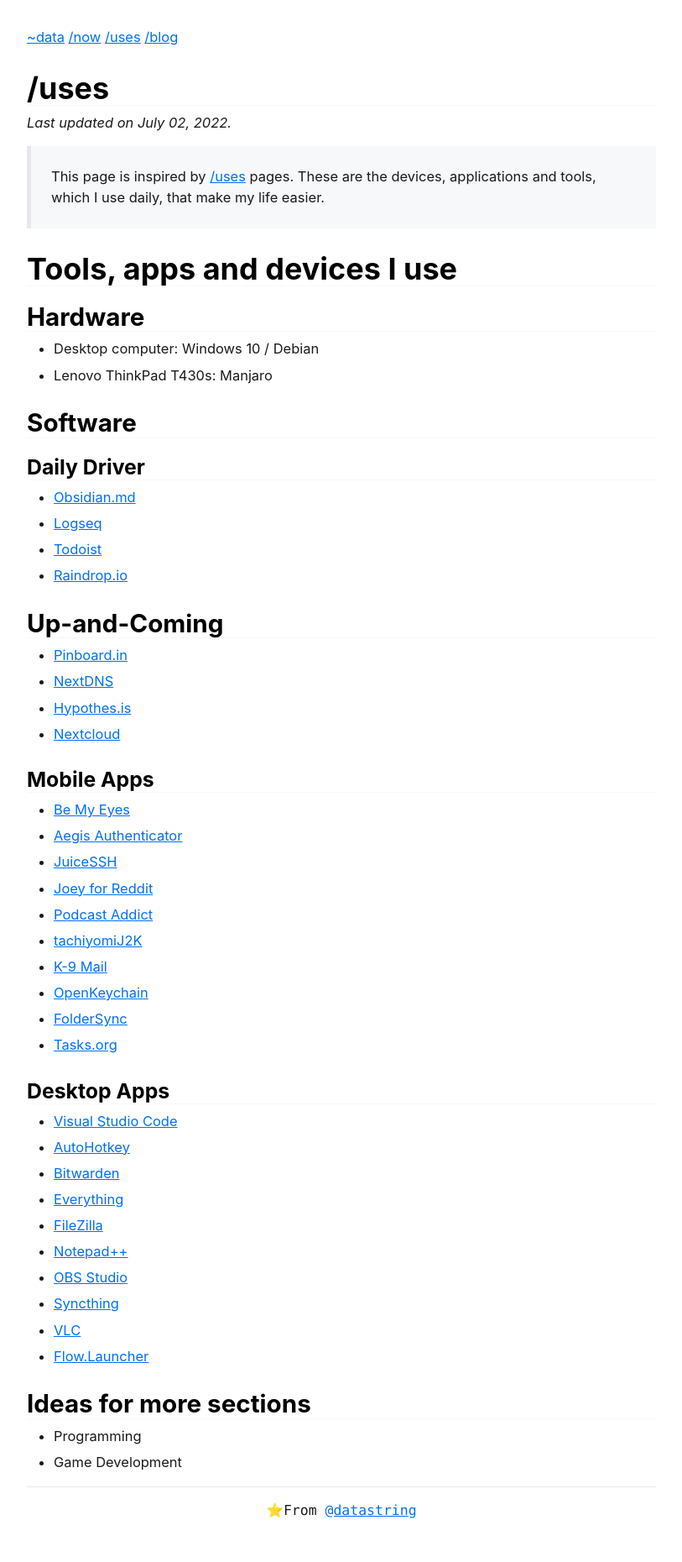
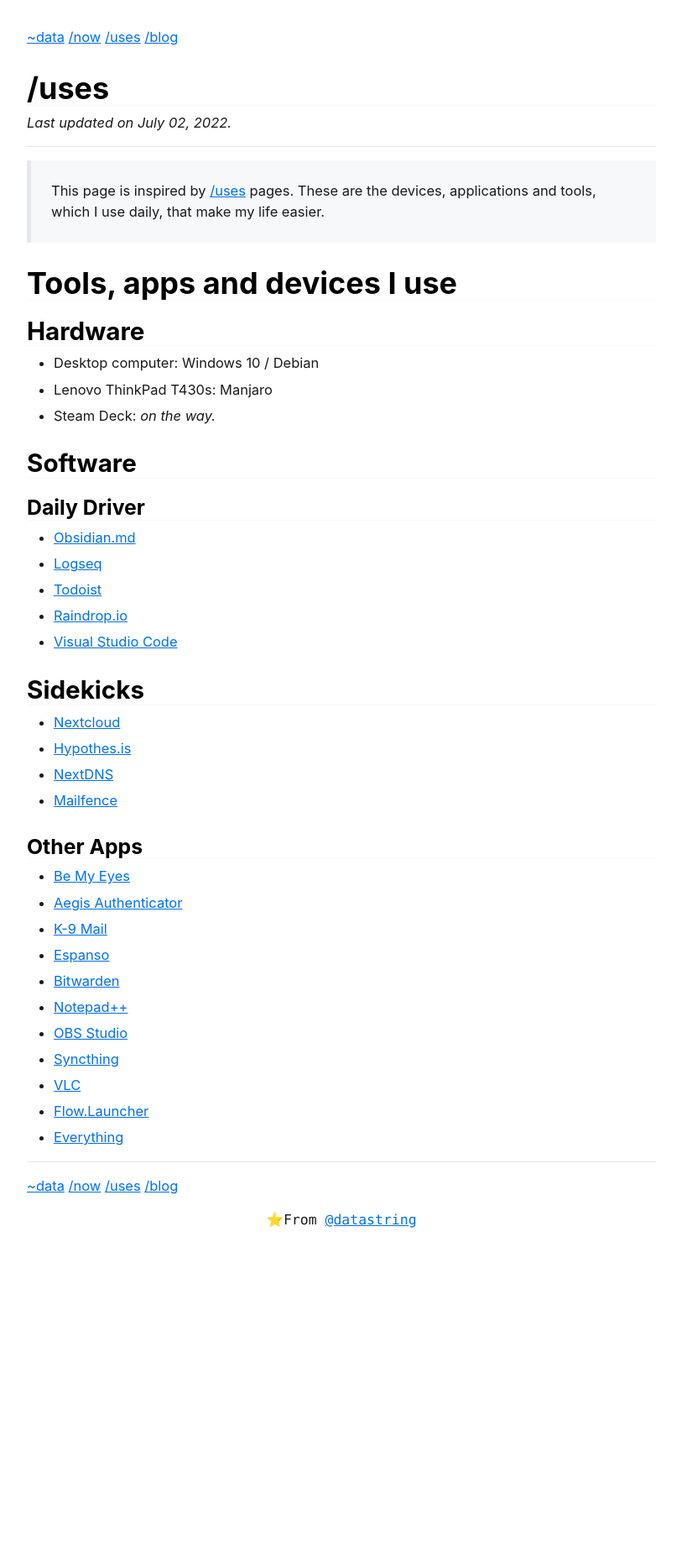
Before and after one commit to datastring/datastring.github.io, a Jekyll site: the page built from uses.md, in a window 1280 px wide. Shown: the whole page at 84% size, without its empty margins (233-1046 px from the left). Built offline with Jekyll 4.4.1, drawn with Linux system fonts in a browser that asks for light colours; after the commit the page ends 1514 px from its top, so only the background shows below that.

```diff
--- a/_layouts/default.html
+++ b/_layouts/default.html
@@ -19,6 +19,12 @@
     <footer>
       <!-- &copy; to me -->
       <hr>
+      <nav>
+        <a href="/">~data</a>
+        <a href="/now">/now</a>
+        <a href="/uses">/uses</a>
+        <a href="/blog">/blog</a>
+      </nav>
       <p align="center" style="font-family: var(--nc-font-mono);">⭐️From <a href="https://github.com/datastring">@datastring</a></p>
     </footer>
   </body>
--- a/_layouts/post.html
+++ b/_layouts/post.html
@@ -1,6 +1,8 @@
 ---
 layout: default
+author: [~data](https://data.tilde.team/)
 ---
-<p>{{ page.date }} - Written by {{ page.author }}</p>
+<!-- <p>{{ page.date }} - Written by {{ page.author }}</p> -->
+<p>{{ page.date | date: "%Y-%m-%d"}} - Written by {{ layout.author }}</p>
 
 {{ content }}
--- a/uses.md
+++ b/uses.md
@@ -3,7 +3,7 @@ title: /uses
 ---
 # {{ page.title }}
 *Last updated on July 02, 2022.*
-
+<hr>
 >This page is inspired by [/uses](https://uses.tech/) pages. These are the devices, applications and tools, which I use daily, that make my life easier.
 
 # Tools, apps and devices I use
@@ -11,6 +11,7 @@ title: /uses
 ## Hardware
 - Desktop computer: Windows 10 / Debian
 - Lenovo ThinkPad T430s: Manjaro
+- Steam Deck: *on the way.*
 
 ## Software
 ### Daily Driver
@@ -18,38 +19,23 @@ title: /uses
 - [Logseq](https://logseq.com/)
 - [Todoist](https://todoist.com/)
 - [Raindrop.io](https://raindrop.io/)
+- [Visual Studio Code](https://github.com/microsoft/vscode)
 
-## Up-and-Coming
-- [Pinboard.in](https://pinboard.in/)
+## Sidekicks
+- [Nextcloud](https://nextcloud.com/)
+- [Hypothes.is](https://web.hypothes.is/)
 - [NextDNS](https://nextdns.io/)
-- [Hypothes.is](https://web.hypothes.is/)
-- [Nextcloud](https://nextcloud.com/)
+- [Mailfence](https://mailfence.com/)
 
-### Mobile Apps
+### Other Apps
 - [Be My Eyes](https://www.bemyeyes.com/)
 - [Aegis Authenticator](https://getaegis.app/)
-- [JuiceSSH](https://juicessh.com/)
-- [Joey for Reddit](https://play.google.com/store/apps/details?id=o.o.joey&hl=en_US&gl=US)
-- [Podcast Addict ](https://podcastaddict.com/)
-- [tachiyomiJ2K](https://github.com/Jays2Kings/tachiyomiJ2K)
 - [K-9 Mail](https://k9mail.app/)
-- [OpenKeychain](https://www.openkeychain.org/)
-- [FolderSync](https://www.tacit.dk/foldersync)
-- [Tasks.org](https://tasks.org/)
-
-### Desktop Apps
-- [Visual Studio Code](https://github.com/microsoft/vscode)
-- [AutoHotkey](https://www.autohotkey.com/)
+- [Espanso](https://espanso.org/)
 - [Bitwarden](https://bitwarden.com/)
-- [Everything](https://www.voidtools.com/support/everything/)
-- [FileZilla](https://filezilla-project.org/)
 - [Notepad++](https://notepad-plus-plus.org/)
 - [OBS Studio](https://obsproject.com/)
 - [Syncthing](https://syncthing.net/downloads/)
 - [VLC](https://www.videolan.org/vlc/)
 - [Flow.Launcher](https://github.com/Flow-Launcher/Flow.Launcher)
-
-## Ideas for more sections
-
-- Programming
-- Game Development
+- [Everything](https://www.voidtools.com/support/everything/)
```
Also changed, not shown: _posts/2022-07-02-from-data-to-knowledge.md (+1 -0 lines), blog.md (+1 -0 lines), now.md (+4 -3 lines).
